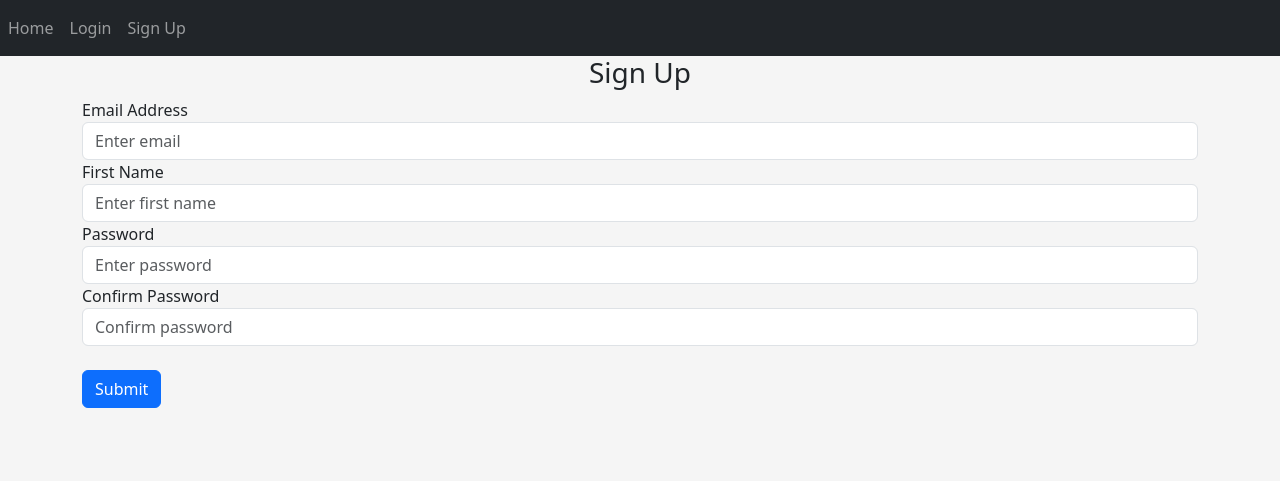
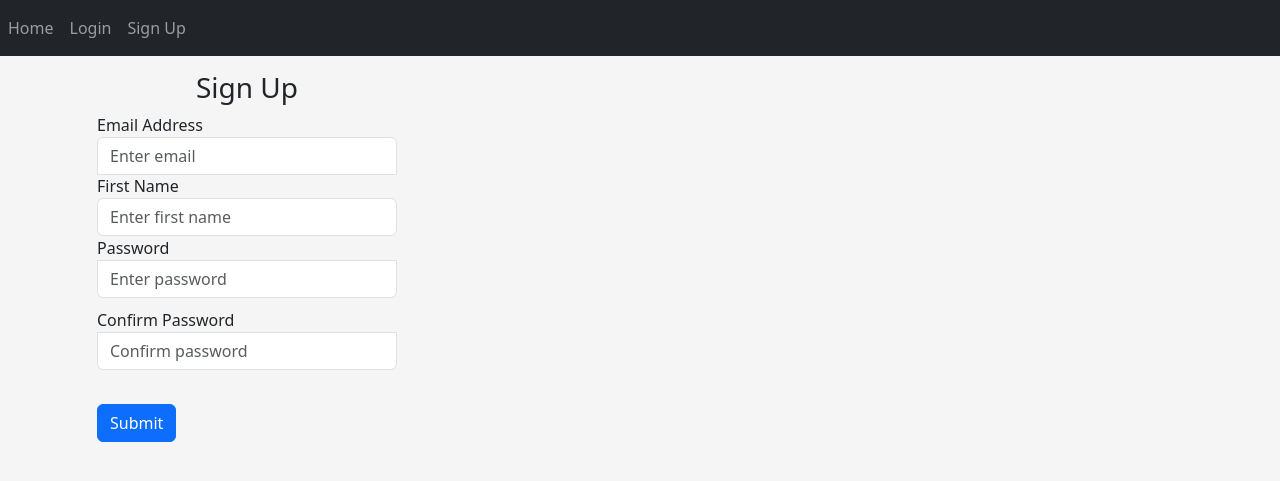
Before and after one commit to topeprincewill/flask-web-app, a Flask app: page /sign-up in a window 1280 px wide. Shown: the top 481 px of the page. Run offline with Flask 3, Linux system fonts and the light colour scheme; some libraries are stand-ins or nearby versions.

Commit message:
I made changes to the sign up

```diff
--- a/website/templates/sign_up.html
+++ b/website/templates/sign_up.html
@@ -37,7 +37,7 @@ body {
 }
 
 </style>
-<form method="POST">
+<form method="POST" class="form-signin">
     <h3 align="center">Sign Up</h3>
     <div class="form-group">
         <label for="email">Email Address</label>
```
